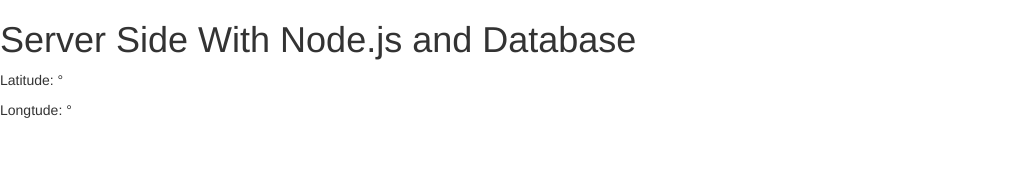
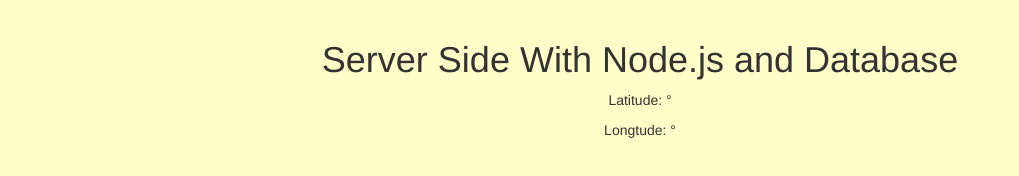
Before and after one commit to berheg/Database, a website: page public/index.html in a window 1280 px wide. Shown: the whole page, without its empty margins (0-1019 px from the left). Drawn offline with nearby package versions, Linux system fonts and the light colour scheme.

Commit message:
body style modified

```diff
--- a/public/main.css
+++ b/public/main.css
@@ -1,10 +1,17 @@
-body{
-    align-content: center;
+body {
+  padding: 20px;
+  background-color:#ffffc9;
+  text-align: center;
 }
-main{
-    align-self: center;
-    align-content: center;
+
+h1{
+  text-align: center;
 }
-h1{
-    align-self: center;
+button {
+  margin: .5rem 0;
 }
+#mymap{
+  width: 40%;
+  height: 300px;
+  margin-left: 30%;
+}
```
